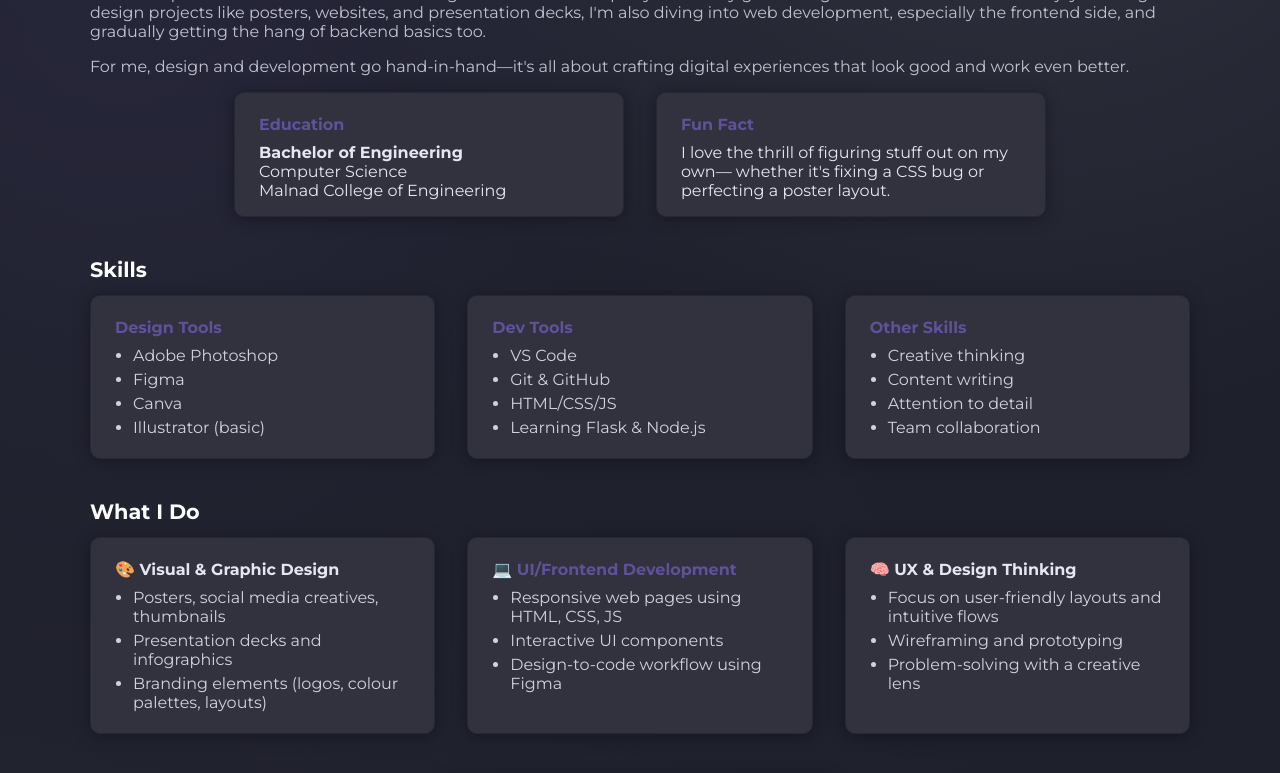
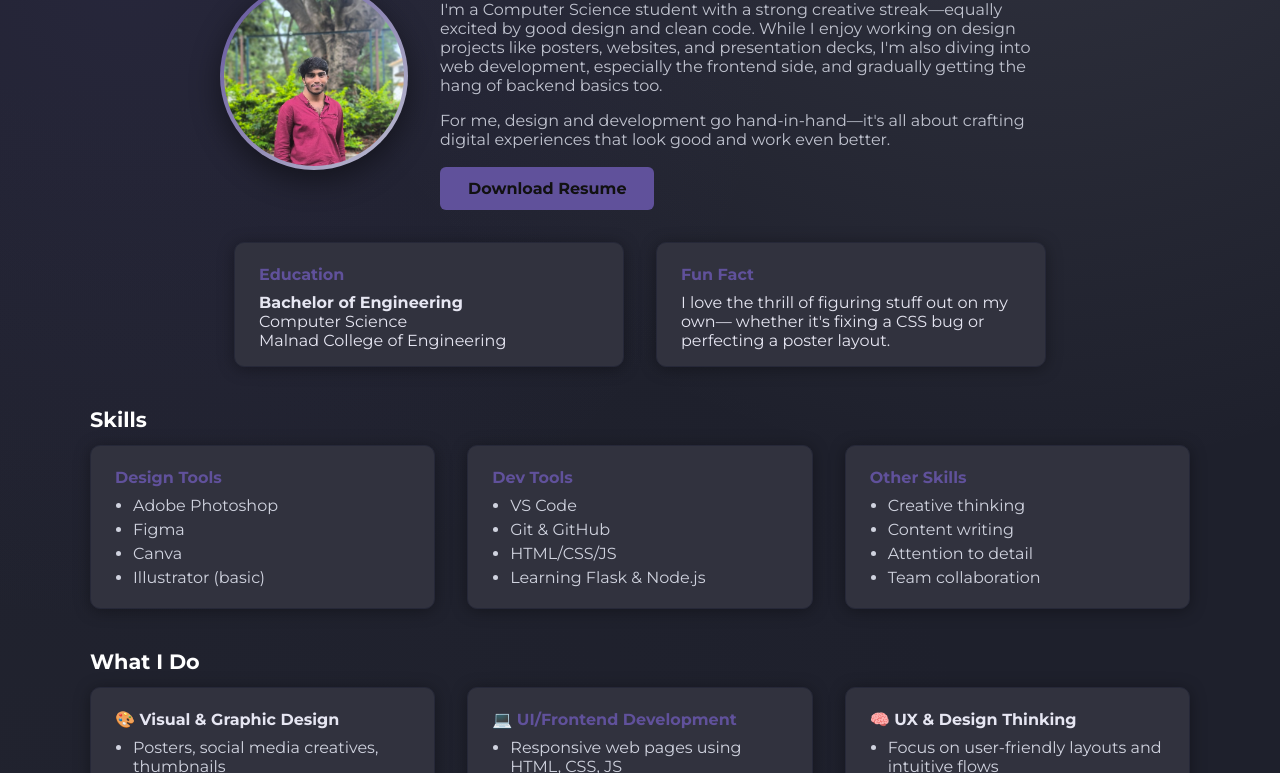
Before and after one commit to pavangpai19/pavan-portfolio-site, a plain HTML site: page about.html in a window 1280 px wide. Shown: the part 327-1100 px from the top of the page. Drawn offline with Linux system fonts and the light colour scheme.

Commit message:
ig this is my final commit bfr submission (ik im gonna make hellot of changes later.. nvm)

```diff
--- a/about.html
+++ b/about.html
@@ -21,11 +21,23 @@
   </nav>
   <main class="main-content">
     <h1 class="page-title">About <span class="accent">Me</span></h1>
-    <div class="about-intro">
-      <h2>Pavan G Pai</h2>
-      <p>I'm a Computer Science student with a strong creative streak—equally excited by good design and clean code. While I enjoy working on design projects like posters, websites, and presentation decks, I'm also diving into web development, especially the frontend side, and gradually getting the hang of backend basics too.</p>
-      <p>For me, design and development go hand-in-hand—it's all about crafting digital experiences that look good and work even better.</p>
+    <div class="about-hero">
+  <div class="about-photo-wrapper">
+    <img src="assets/profile.jpg" alt="Pavan G Pai portrait" class="about-photo">
+  </div>
+  <div class="about-intro">
+    <h2>Pavan G Pai</h2>
+    <p>I'm a Computer Science student with a strong creative streak—equally excited by good design and clean code. While I enjoy working on design projects like posters, websites, and presentation decks, I'm also diving into web development, especially the frontend side, and gradually getting the hang of backend basics too.</p>
+    <p>For me, design and development go hand-in-hand—it's all about crafting digital experiences that look good and work even better.</p>
+
+    <div class="about-actions">
+      <a href="assets/Resume.pdf" class="btn btn-primary" download>
+        Download Resume
+      </a>
     </div>
+  </div>
+</div>
+
 
     <div class="about-cards-row">
       <div class="about-card">
--- a/style.css
+++ b/style.css
@@ -51,6 +51,45 @@ body {
   margin: 0;
   padding: 0;
 }
+/* ----- ABOUT HERO WITH PHOTO ----- */
+.about-hero {
+  display: flex;
+  gap: 32px;
+  align-items: center;
+  margin-bottom: 32px;
+  flex-wrap: wrap;
+  justify-content: center;
+}
+
+.about-photo-wrapper {
+  width: 180px;
+  height: 180px;
+  border-radius: 50%;
+  padding: 4px;
+  background: linear-gradient(135deg, var(--accent), #bfc0d1);
+  display: flex;
+  align-items: center;
+  justify-content: center;
+  box-shadow: 0 10px 30px rgba(0,0,0,0.45);
+}
+
+.about-photo {
+  width: 100%;
+  height: 100%;
+  border-radius: 50%;
+  object-fit: cover;
+  display: block;
+}
+
+.about-intro {
+  max-width: 620px;
+  text-align: left;
+}
+
+.about-actions {
+  margin-top: 18px;
+}
+
 .nav-links li a {
   color: #d0d3df;
   text-decoration: none;
```
Also changed, not shown: contact.html (+66 -5 lines), index.html (+2 -2 lines), projects.html (+0 -2 lines), assets/profile.jpg (added), 1 other file.
